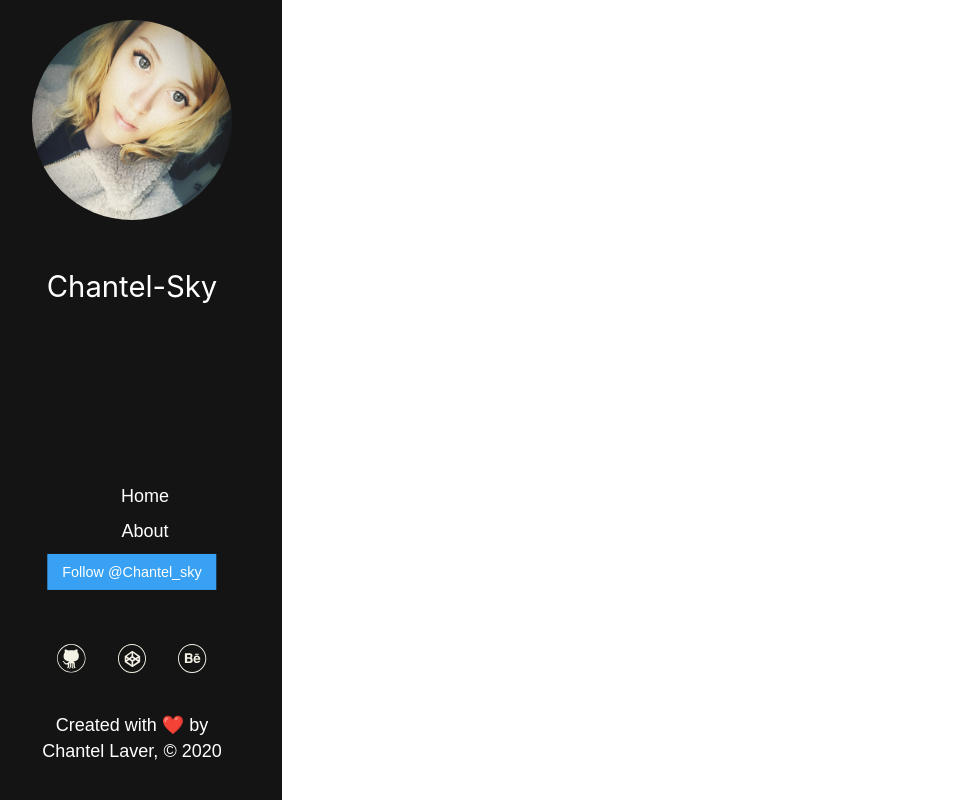
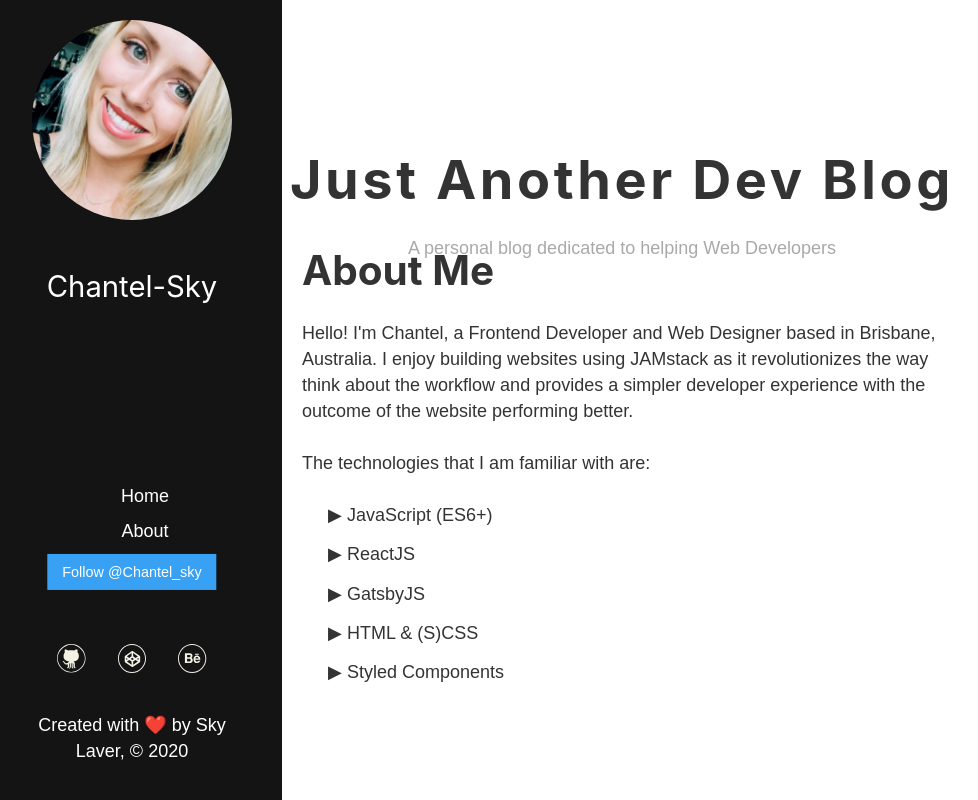
Before and after one commit to Chantelsky/devblog, a Gatsby site: page /about in a window 1280 px wide. Shown: the whole page, without its empty margins (18-996 px from the left). Built offline with nearby package versions, Linux system fonts and the light colour scheme; Gatsby itself is replaced by a stand-in of ours.

Commit message:
added about me page

```diff
--- a/gatsby-config.js
+++ b/gatsby-config.js
@@ -9,7 +9,7 @@ require("dotenv").config({
 
 module.exports = {
   siteMetadata: {
-    title: 'Just Another DEV Blog',
+    title: 'Just Another Dev Blog',
     author: 'Chantel Sky'
   },
   plugins: [
--- /dev/null
+++ b/src/components/aboutme.js
@@ -0,0 +1,22 @@
+import React from 'react'
+import styled from 'styled-components'
+
+const AboutMe = () => {
+    return (
+        <div>
+            <h1>About Me</h1>
+            <p>Hello! I'm Chantel, a Frontend Developer and Web Designer based in Brisbane, Australia.
+            I enjoy building websites using JAMstack as it revolutionizes the way  think about the workflow and provides a simpler developer experience with the outcome of the website performing better.</p>
+            <p>The technologies that I am familiar with are:</p>
+            <ol>
+                <li>▶ JavaScript (ES6+)</li>
+                <li>▶ ReactJS</li>
+                <li>▶ GatsbyJS</li>
+                <li>▶ HTML & (S)CSS</li>
+                <li>▶ Styled Components</li>
+            </ol>
+        </div>
+    )
+}
+
+export default AboutMe
--- a/src/components/footer.js
+++ b/src/components/footer.js
@@ -56,7 +56,7 @@ const footer = () => {
                 <li><a href="https://codepen.io/chantel-sky" target="_blank" rel="noopener noreferrer"><img src={codepen} alt="codepen"></img></a></li>
                 <li><a href="https://www.behance.net/chantelsky" target="_blank" rel="noopener noreferrer"><img src={behance} alt="behance"></img></a></li>
             </UL>
-            <Paragraph>Created with <span role="img" aria-label="emoji">❤️</span> by Chantel Laver, &copy; 2020</Paragraph>
+            <Paragraph>Created with <span role="img" aria-label="emoji">❤️</span> by Sky Laver, &copy; 2020</Paragraph>
         </Footer>
     )
 }
--- a/src/components/sidenav.js
+++ b/src/components/sidenav.js
@@ -1,6 +1,6 @@
 import React from 'react'
 import styled from 'styled-components'
-import avatar from '../images/avatar.jpg'
+import avatar from '../images/photo.jpg'
 import { Link } from 'gatsby'
 import Footer from '../components/footer'
 
--- a/src/pages/about.js
+++ b/src/pages/about.js
@@ -1,15 +1,25 @@
 import React from 'react'
 import GlobalStyle from '../styles/globalstyles'
-import SideNav from '../components/sidenav'
+import Layout from '../components/layout'
+import About from '../components/aboutme'
+import styled from 'styled-components'
 
+const Content = styled.section`
+    position: absolute;
+    top: 60%;
+    left: 50%;
+    transform: translate(-50%, -50%);
+    `
 
 const AboutPage = () => {
     return (
-        <div>
-            <SideNav></SideNav>
+        <Layout>
+            <Content>
+                <About />
+            </Content>
             <GlobalStyle />
-        </div>
+        </Layout>
     )
 }
 
-export default AboutPage;
+export default AboutPage
```
Also changed, not shown: src/images/avatar.jpg (deleted), src/images/photo.jpg (added).
